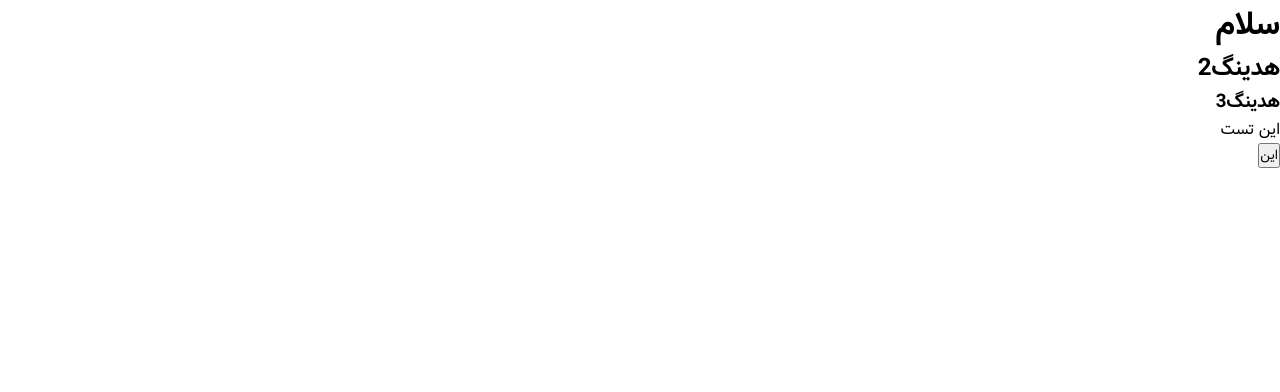
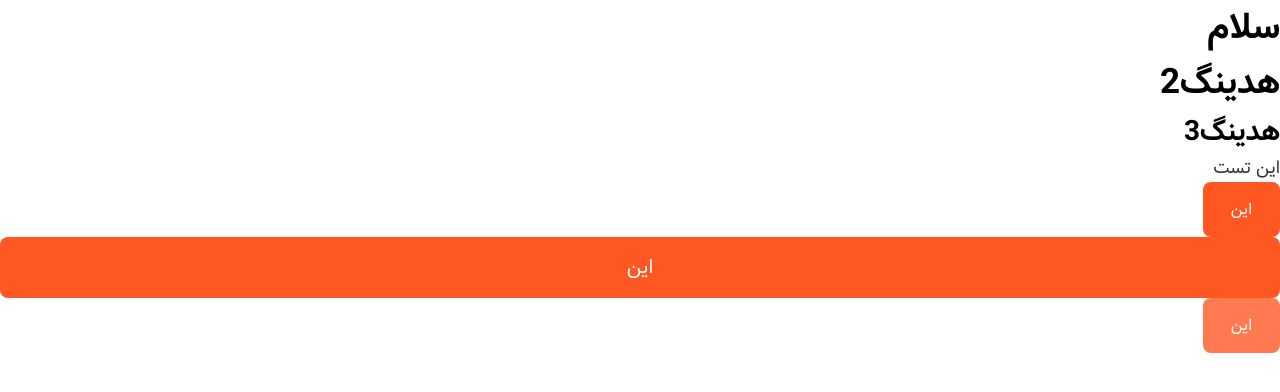
Before and after one commit to behzadiv/Tapsi-, a plain HTML site: page index.html in a window 1280 px wide. Drawn offline with Linux system fonts and the light colour scheme; files whose address does not match are found by name.

Commit message:
define font size of headings , and our different buttons style

```diff
--- a/css/style.css
+++ b/css/style.css
@@ -16,3 +16,68 @@
     --color-headings:#000;
     --color-white:#fff;
 }
+
+html{
+
+    font-size: 62.5%;
+}
+body{
+    color: var(--color-body);
+    font-size: 1.4rem;
+}
+
+h1,h2,h3{
+    color: var(--color-headings);
+}
+h2{
+    font-size: 2.5rem;
+}
+h3{
+    font-size: 2.2rem;
+}
+
+@media only screen and (min-width:1024px){
+body{
+    font-size: 1.8rem;
+}
+    h2{
+        font-size: 3.5rem;
+    }
+    h3{
+        font-size: 2.8rem;
+    }
+}
+
+
+/* buttons */
+
+.btn{
+    outline: 0;
+    border: 0;
+    cursor: pointer;
+    padding: 1.5rem 2.2rem;
+    border-radius: .8rem;
+    font-size: 1.4rem;
+}
+.btn--primary{
+    background-color: var(--color-primary);
+    color: var(--color-white);
+}
+.btn--secondary{
+    background-color: var(--color-secondary--dark);
+    color: var(--color-white);
+}
+.btn--block{
+    width: 100%;
+    font-size: 1.6rem;
+}
+
+@media screen and (min-width:1024px) {
+    .btn{
+        padding: 1.5rem 2.8rem;
+        font-size: 1.6rem;
+    }
+    .btn--block{
+        font-size: 2rem;
+    }
+}
--- a/index.html
+++ b/index.html
@@ -14,5 +14,7 @@
     <h3>هدینگ3</h3>
     <p>این تست </p>
     <button class="btn btn--primary">این </button>
+    <button class="btn btn--primary btn--block">این </button>
+    <button class="btn btn--primary btn--secondary">این </button>
   </body>
 </html>
```
